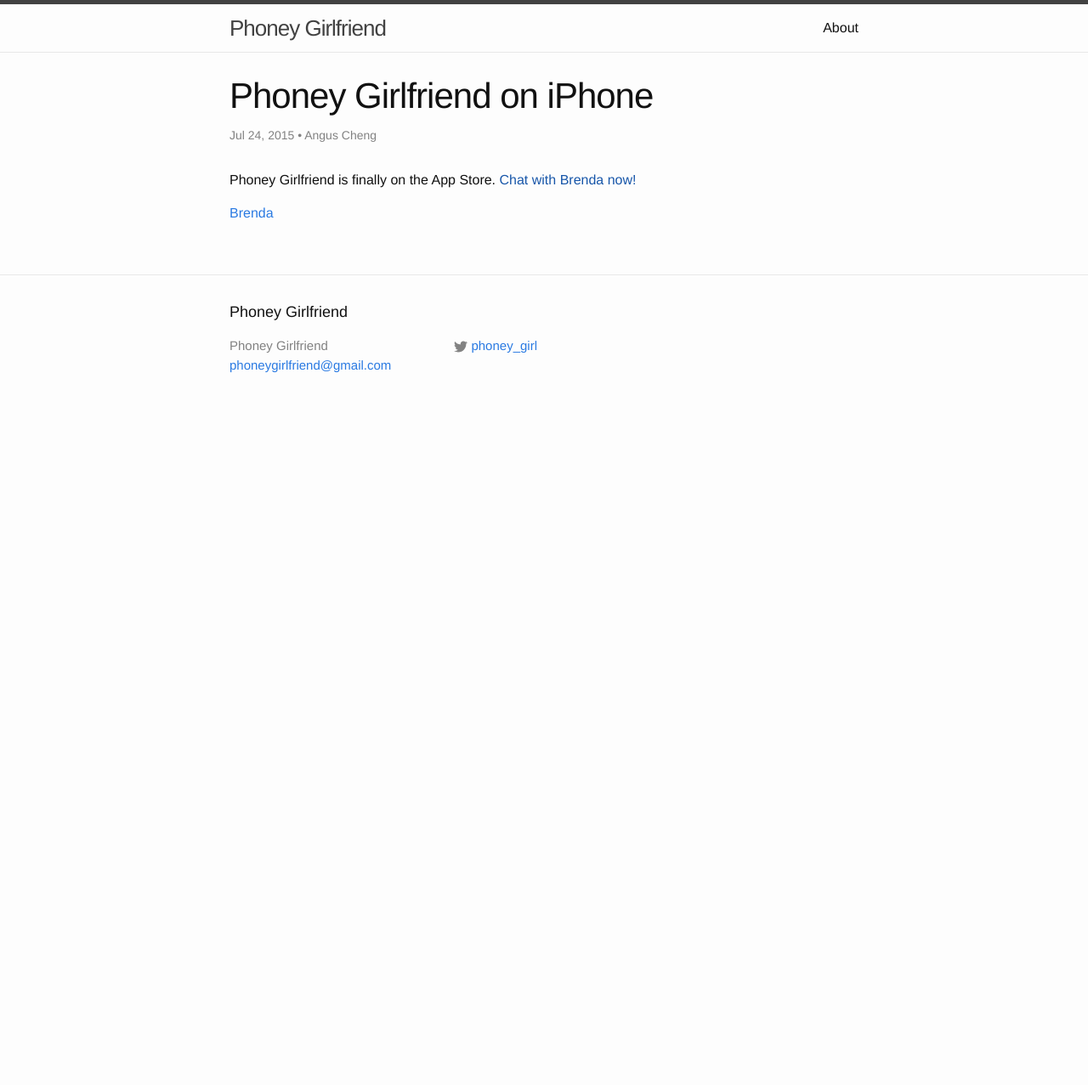
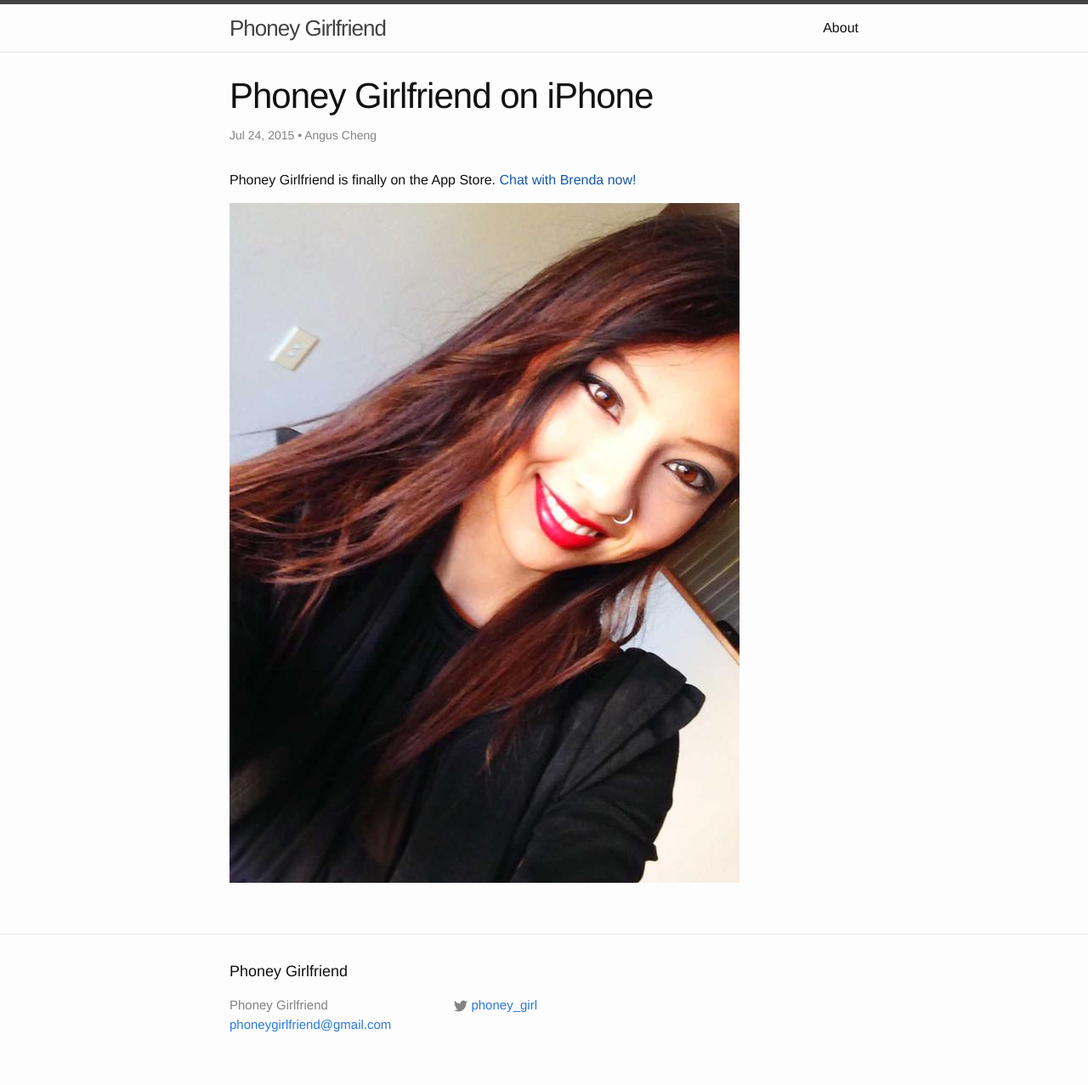
Before and after one commit to hube/phoneygirlfriend.com, a Jekyll site: the page built from _posts/2015-07-24-phoney-girlfriend-iphone.markdown, in a window 1280 px wide. Shown: the whole page at 85% size. Built offline with Jekyll 4.4.1, drawn with Linux system fonts in a browser that asks for light colours; before the commit the page ends 900 px from its top, so only the background shows below that.

Commit message:
Brwwwrwwrwrwr

```diff
--- a/_posts/2015-07-24-phoney-girlfriend-iphone.markdown
+++ b/_posts/2015-07-24-phoney-girlfriend-iphone.markdown
@@ -7,4 +7,4 @@
 
 Phoney Girlfriend is finally on the App Store. [Chat with Brenda now!]()
 
-[Brenda](/assets/2015-07-24-phoney-girlfriend-iphone/brenda.jpg, "Brenda")
+![](/assets/2015-07-24-phoney-girlfriend-iphone/brenda.jpg)
```
